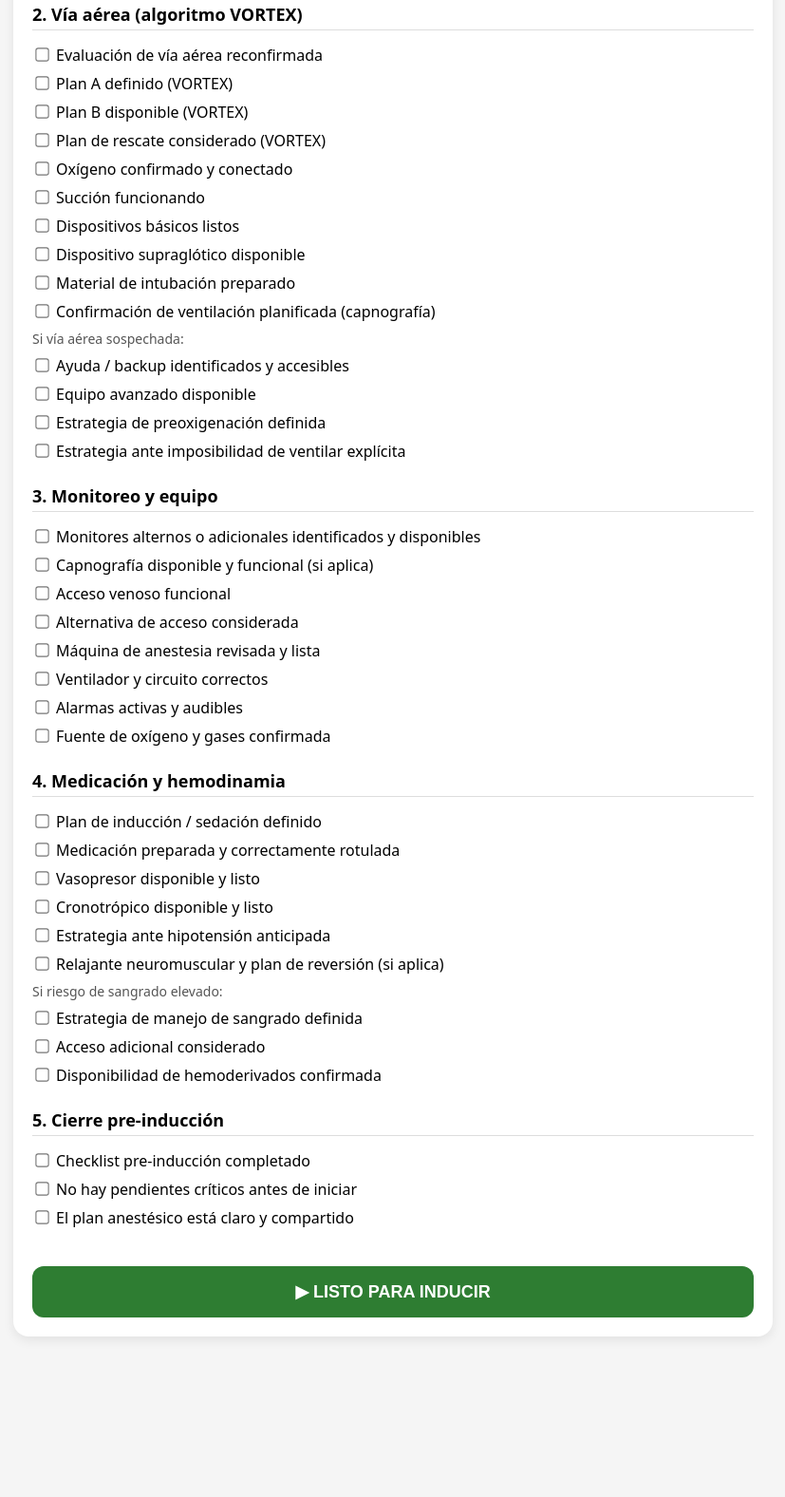
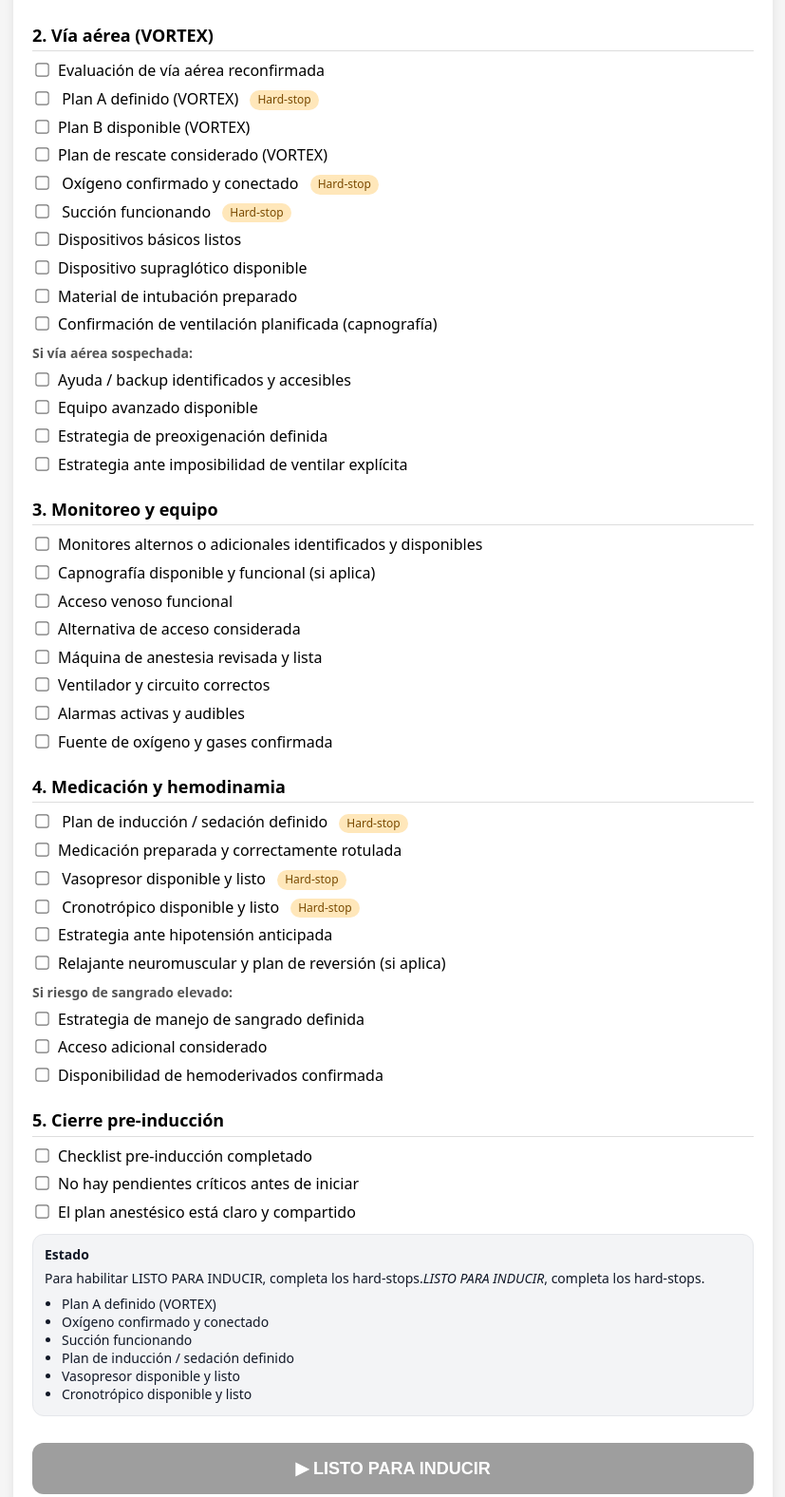
Before and after one commit to magodehospital/checklist-anestesia, a plain HTML site: page index.html in a window 1280 px wide. Shown: the part 270-1846 px from the top of the page at 95% size, without its empty margins (226-1053 px from the left). Before the commit the page ends 1693 px from the top, so only its background shows below. Drawn offline with Linux system fonts and the light colour scheme.

Commit message:
Refactor index.html for improved formatting
Refactor HTML and CSS for better readability and structure.

```diff
--- a/index.html
+++ b/index.html
@@ -5,124 +5,261 @@
   <meta name="viewport" content="width=device-width, initial-scale=1" />
   <title>Checklist Pre-inducción Anestesia</title>
   <style>
-    body {
+    body{
       font-family: system-ui, -apple-system, Segoe UI, Roboto, Arial, sans-serif;
-      background: #f5f5f5;
-      margin: 0;
-      padding: 16px;
+      background:#f5f5f5;
+      margin:0;
+      padding:16px;
+      line-height:1.35;
     }
-    .card {
-      max-width: 760px;
-      margin: 0 auto;
-      background: #ffffff;
-      padding: 20px;
-      border-radius: 16px;
-      box-shadow: 0 4px 12px rgba(0,0,0,0.08);
+    .card{
+      max-width:760px;
+      margin:0 auto;
+      background:#fff;
+      padding:20px;
+      border-radius:16px;
+      box-shadow:0 4px 12px rgba(0,0,0,0.08);
     }
-    h1 {
-      margin-top: 0;
-      font-size: 24px;
+    h1{margin:0 0 8px 0;font-size:24px;}
+    h2{
+      margin:24px 0 10px 0;
+      font-size:18px;
+      border-bottom:1px solid #ddd;
+      padding-bottom:4px;
     }
-    h2 {
-      margin-top: 24px;
-      font-size: 18px;
-      border-bottom: 1px solid #ddd;
-      padding-bottom: 4px;
+    label{display:block;margin:8px 0;cursor:pointer;}
+    input[type="checkbox"]{margin-right:10px;transform:scale(1.1);}
+    .note{font-size:14px;color:#555;margin:10px 0 0 0;}
+    .hardstop-badge{
+      display:inline-block;
+      font-size:12px;
+      padding:2px 8px;
+      border-radius:999px;
+      background:#ffe7ba;
+      color:#7a4a00;
+      margin-left:8px;
+      vertical-align:middle;
     }
-    label {
-      display: block;
-      margin: 8px 0;
-      cursor: pointer;
+
+    .button{
+      margin-top:28px;
+      width:100%;
+      padding:16px;
+      font-size:18px;
+      font-weight:700;
+      background:#2e7d32;
+      color:#fff;
+      border:none;
+      border-radius:12px;
+      cursor:pointer;
     }
-    input[type="checkbox"] {
-      margin-right: 8px;
-      transform: scale(1.1);
+    .button:active{opacity:0.92;}
+    .button:disabled{
+      background:#9e9e9e;
+      cursor:not-allowed;
     }
-    .button {
-      margin-top: 32px;
-      width: 100%;
-      padding: 16px;
-      font-size: 18px;
-      font-weight: bold;
-      background: #2e7d32;
-      color: white;
-      border: none;
-      border-radius: 12px;
-      cursor: pointer;
+    .button.secondary{
+      background:#1f2937;
+      margin-top:14px;
     }
-    .button:active {
-      opacity: 0.9;
+
+    /* Pantallas */
+    .screen{display:none;}
+    .screen.active{display:block;}
+
+    /* Panel de estado */
+    .status{
+      margin-top:12px;
+      padding:12px;
+      border-radius:12px;
+      background:#f3f4f6;
+      border:1px solid #e5e7eb;
+      font-size:14px;
+      color:#111827;
     }
-    .note {
-      font-size: 14px;
-      color: #555;
-      margin-top: 8px;
-    }
+    .status strong{display:block;margin-bottom:6px;}
+    ul.missing{margin:8px 0 0 18px;padding:0;}
   </style>
 </head>
 
 <body>
-  <div class="card">
+  <!-- SCREEN 1: CHECKLIST -->
+  <div class="card screen active" id="screenChecklist">
     <h1>Checklist pre-inducción anestésica</h1>
+    <div class="note">Uso: pre-inducción. Vía aérea guiada por algoritmo <strong>VORTEX</strong>.</div>
 
     <!-- SECCIÓN 1 -->
     <h2>1. Reconfirmación pre-inducción</h2>
-    <label><input type="checkbox">Alergias reconfirmadas</label>
-    <label><input type="checkbox">Ayuno reconfirmado</label>
-    <label><input type="checkbox">Uso reciente de agonistas GLP-1 descartado / considerado</label>
-    <label><input type="checkbox">Nuevos riesgos o riesgos no discutidos previamente identificados</label>
+    <label><input type="checkbox" id="s1_allergies">Alergias reconfirmadas</label>
+    <label><input type="checkbox" id="s1_npo">Ayuno reconfirmado</label>
+    <label><input type="checkbox" id="s1_glp1">Uso reciente de agonistas GLP-1 descartado / considerado</label>
+    <label><input type="checkbox" id="s1_newrisks">Nuevos riesgos o riesgos no discutidos previamente identificados</label>
 
     <!-- SECCIÓN 2 -->
-    <h2>2. Vía aérea (algoritmo VORTEX)</h2>
-    <label><input type="checkbox">Evaluación de vía aérea reconfirmada</label>
-    <label><input type="checkbox">Plan A definido (VORTEX)</label>
-    <label><input type="checkbox">Plan B disponible (VORTEX)</label>
-    <label><input type="checkbox">Plan de rescate considerado (VORTEX)</label>
-    <label><input type="checkbox">Oxígeno confirmado y conectado</label>
-    <label><input type="checkbox">Succión funcionando</label>
-    <label><input type="checkbox">Dispositivos básicos listos</label>
-    <label><input type="checkbox">Dispositivo supraglótico disponible</label>
-    <label><input type="checkbox">Material de intubación preparado</label>
-    <label><input type="checkbox">Confirmación de ventilación planificada (capnografía)</label>
+    <h2>2. Vía aérea (VORTEX)</h2>
+    <label><input type="checkbox" id="s2_airway">Evaluación de vía aérea reconfirmada</label>
 
-    <div class="note">Si vía aérea sospechada:</div>
-    <label><input type="checkbox">Ayuda / backup identificados y accesibles</label>
-    <label><input type="checkbox">Equipo avanzado disponible</label>
-    <label><input type="checkbox">Estrategia de preoxigenación definida</label>
-    <label><input type="checkbox">Estrategia ante imposibilidad de ventilar explícita</label>
+    <label>
+      <input type="checkbox" id="hs_planA">
+      Plan A definido (VORTEX)
+      <span class="hardstop-badge">Hard-stop</span>
+    </label>
+
+    <label><input type="checkbox" id="s2_planB">Plan B disponible (VORTEX)</label>
+    <label><input type="checkbox" id="s2_rescue">Plan de rescate considerado (VORTEX)</label>
+
+    <label>
+      <input type="checkbox" id="hs_o2">
+      Oxígeno confirmado y conectado
+      <span class="hardstop-badge">Hard-stop</span>
+    </label>
+
+    <label>
+      <input type="checkbox" id="hs_suction">
+      Succión funcionando
+      <span class="hardstop-badge">Hard-stop</span>
+    </label>
+
+    <label><input type="checkbox" id="s2_basics">Dispositivos básicos listos</label>
+    <label><input type="checkbox" id="s2_sga">Dispositivo supraglótico disponible</label>
+    <label><input type="checkbox" id="s2_intub">Material de intubación preparado</label>
+    <label><input type="checkbox" id="s2_etco2plan">Confirmación de ventilación planificada (capnografía)</label>
+
+    <div class="note"><strong>Si vía aérea sospechada:</strong></div>
+    <label><input type="checkbox" id="s2_help">Ayuda / backup identificados y accesibles</label>
+    <label><input type="checkbox" id="s2_adv">Equipo avanzado disponible</label>
+    <label><input type="checkbox" id="s2_preox">Estrategia de preoxigenación definida</label>
+    <label><input type="checkbox" id="s2_cantvent">Estrategia ante imposibilidad de ventilar explícita</label>
 
     <!-- SECCIÓN 3 -->
     <h2>3. Monitoreo y equipo</h2>
-    <label><input type="checkbox">Monitores alternos o adicionales identificados y disponibles</label>
-    <label><input type="checkbox">Capnografía disponible y funcional (si aplica)</label>
-    <label><input type="checkbox">Acceso venoso funcional</label>
-    <label><input type="checkbox">Alternativa de acceso considerada</label>
-    <label><input type="checkbox">Máquina de anestesia revisada y lista</label>
-    <label><input type="checkbox">Ventilador y circuito correctos</label>
-    <label><input type="checkbox">Alarmas activas y audibles</label>
-    <label><input type="checkbox">Fuente de oxígeno y gases confirmada</label>
+    <label><input type="checkbox" id="s3_altmon">Monitores alternos o adicionales identificados y disponibles</label>
+    <label><input type="checkbox" id="s3_capno">Capnografía disponible y funcional (si aplica)</label>
+    <label><input type="checkbox" id="s3_iv">Acceso venoso funcional</label>
+    <label><input type="checkbox" id="s3_iv_alt">Alternativa de acceso considerada</label>
+    <label><input type="checkbox" id="s3_machine">Máquina de anestesia revisada y lista</label>
+    <label><input type="checkbox" id="s3_vent">Ventilador y circuito correctos</label>
+    <label><input type="checkbox" id="s3_alarms">Alarmas activas y audibles</label>
+    <label><input type="checkbox" id="s3_gas">Fuente de oxígeno y gases confirmada</label>
 
     <!-- SECCIÓN 4 -->
     <h2>4. Medicación y hemodinamia</h2>
-    <label><input type="checkbox">Plan de inducción / sedación definido</label>
-    <label><input type="checkbox">Medicación preparada y correctamente rotulada</label>
-    <label><input type="checkbox">Vasopresor disponible y listo</label>
-    <label><input type="checkbox">Cronotrópico disponible y listo</label>
-    <label><input type="checkbox">Estrategia ante hipotensión anticipada</label>
-    <label><input type="checkbox">Relajante neuromuscular y plan de reversión (si aplica)</label>
 
-    <div class="note">Si riesgo de sangrado elevado:</div>
-    <label><input type="checkbox">Estrategia de manejo de sangrado definida</label>
-    <label><input type="checkbox">Acceso adicional considerado</label>
-    <label><input type="checkbox">Disponibilidad de hemoderivados confirmada</label>
+    <label>
+      <input type="checkbox" id="hs_induction">
+      Plan de inducción / sedación definido
+      <span class="hardstop-badge">Hard-stop</span>
+    </label>
+
+    <label><input type="checkbox" id="s4_labels">Medicación preparada y correctamente rotulada</label>
+
+    <label>
+      <input type="checkbox" id="hs_pressor">
+      Vasopresor disponible y listo
+      <span class="hardstop-badge">Hard-stop</span>
+    </label>
+
+    <label>
+      <input type="checkbox" id="hs_chrono">
+      Cronotrópico disponible y listo
+      <span class="hardstop-badge">Hard-stop</span>
+    </label>
+
+    <label><input type="checkbox" id="s4_hypotension">Estrategia ante hipotensión anticipada</label>
+    <label><input type="checkbox" id="s4_nmba">Relajante neuromuscular y plan de reversión (si aplica)</label>
+
+    <div class="note"><strong>Si riesgo de sangrado elevado:</strong></div>
+    <label><input type="checkbox" id="s4_bleedplan">Estrategia de manejo de sangrado definida</label>
+    <label><input type="checkbox" id="s4_extraiv">Acceso adicional considerado</label>
+    <label><input type="checkbox" id="s4_blood">Disponibilidad de hemoderivados confirmada</label>
 
     <!-- SECCIÓN 5 -->
     <h2>5. Cierre pre-inducción</h2>
-    <label><input type="checkbox">Checklist pre-inducción completado</label>
-    <label><input type="checkbox">No hay pendientes críticos antes de iniciar</label>
-    <label><input type="checkbox">El plan anestésico está claro y compartido</label>
+    <label><input type="checkbox" id="s5_done">Checklist pre-inducción completado</label>
+    <label><input type="checkbox" id="s5_nocrit">No hay pendientes críticos antes de iniciar</label>
+    <label><input type="checkbox" id="s5_shared">El plan anestésico está claro y compartido</label>
 
-    <button class="button">▶ LISTO PARA INDUCIR</button>
+    <div class="status" id="statusBox">
+      <strong>Estado</strong>
+      Para habilitar <em>LISTO PARA INDUCIR</em>, completa los hard-stops.
+      <ul class="missing" id="missingList"></ul>
+    </div>
+
+    <button class="button" id="readyBtn" disabled>▶ LISTO PARA INDUCIR</button>
   </div>
+
+  <!-- SCREEN 2: MOMENTO DE CABINA ESTÉRIL -->
+  <div class="card screen" id="screenCabina">
+    <h1>Momento de cabina estéril</h1>
+    <p class="note">Pausa breve. Confirmación del equipo y condiciones estériles antes de continuar.</p>
+
+    <button class="button secondary" id="backBtn">← Volver al checklist</button>
+  </div>
+
+<script>
+  // Hard-stops requeridos
+  const hardStopsConfig = [
+    { id: "hs_planA",   label: "Plan A definido (VORTEX)" },
+    { id: "hs_o2",      label: "Oxígeno confirmado y conectado" },
+    { id: "hs_suction", label: "Succión funcionando" },
+    { id: "hs_induction", label: "Plan de inducción / sedación definido" },
+    { id: "hs_pressor", label: "Vasopresor disponible y listo" },
+    { id: "hs_chrono",  label: "Cronotrópico disponible y listo" }
+  ];
+
+  const hardStopBoxes = hardStopsConfig.map(x => document.getElementById(x.id));
+  const readyBtn = document.getElementById("readyBtn");
+  const statusBox = document.getElementById("statusBox");
+  const missingList = document.getElementById("missingList");
+
+  const screenChecklist = document.getElementById("screenChecklist");
+  const screenCabina = document.getElementById("screenCabina");
+  const backBtn = document.getElementById("backBtn");
+
+  function updateHardStops() {
+    const missing = [];
+    for (const item of hardStopsConfig) {
+      const cb = document.getElementById(item.id);
+      if (!cb || !cb.checked) missing.push(item.label);
+    }
+
+    // UI
+    missingList.innerHTML = "";
+    if (missing.length === 0) {
+      readyBtn.disabled = false;
+      statusBox.firstChild.nextSibling; // noop
+      statusBox.childNodes[2].textContent = "Hard-stops completos. Puedes continuar.";
+    } else {
+      readyBtn.disabled = true;
+      statusBox.childNodes[2].textContent = "Para habilitar LISTO PARA INDUCIR, completa los hard-stops.";
+      for (const m of missing) {
+        const li = document.createElement("li");
+        li.textContent = m;
+        missingList.appendChild(li);
+      }
+    }
+  }
+
+  // Cambios en hard-stops actualizan estado
+  hardStopBoxes.forEach(cb => cb.addEventListener("change", updateHardStops));
+  updateHardStops();
+
+  // Botón listo → pantalla cabina estéril
+  readyBtn.addEventListener("click", () => {
+    // Seguridad extra: no navegar si sigue bloqueado
+    if (readyBtn.disabled) return;
+    screenChecklist.classList.remove("active");
+    screenCabina.classList.add("active");
+    window.scrollTo(0,0);
+  });
+
+  // Volver al checklist
+  backBtn.addEventListener("click", () => {
+    screenCabina.classList.remove("active");
+    screenChecklist.classList.add("active");
+    window.scrollTo(0,0);
+  });
+</script>
+
 </body>
 </html>
```
